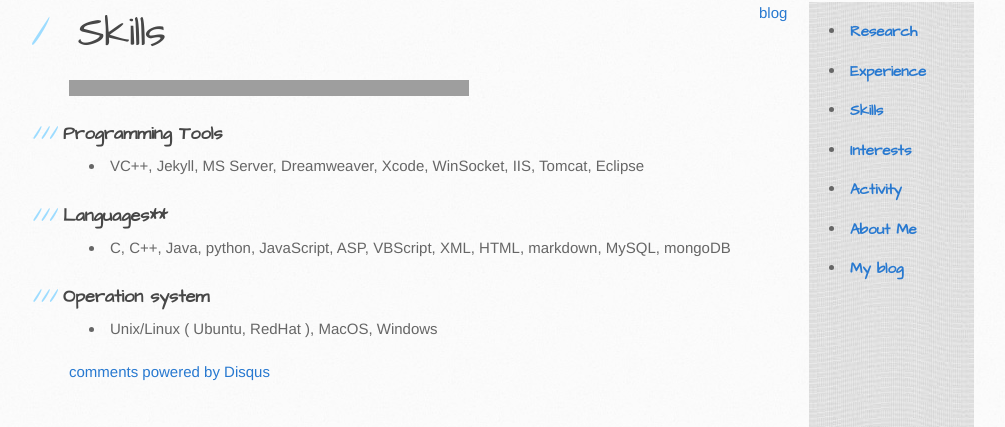
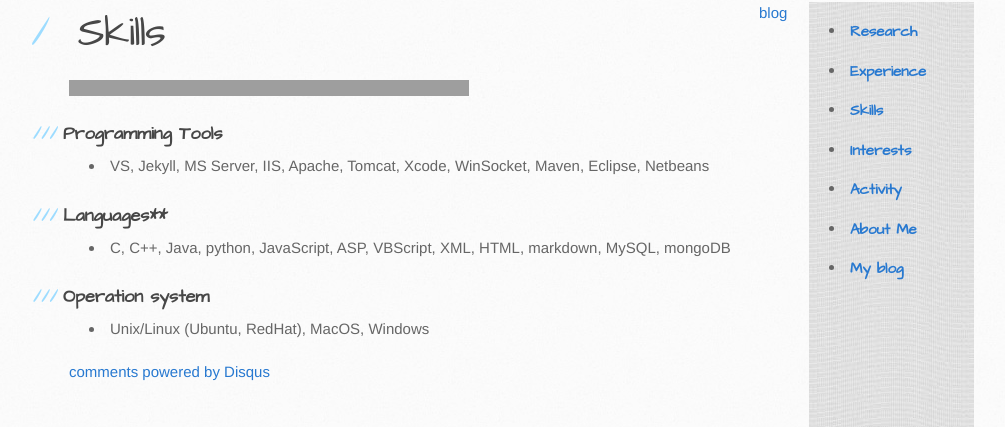
Before and after one commit to yjfox/yjfox.github.io, a Jekyll site: the page built from skills.md, in a window 1280 px wide, cut to the strip 230-657 px from the top of the page. Shown: the whole strip, without its empty margins (101-1106 px from the left). Built offline with Jekyll 4.4.1, drawn with Linux system fonts in a browser that asks for light colours; Markdown is read by kramdown in place of the engine named in the settings; comment, search, counter and statistics services are not loaded; grey boxes are pictures that could not be loaded.

Commit message:
Update skills.md

```diff
--- a/skills.md
+++ b/skills.md
@@ -6,7 +6,7 @@ title: Research Experience
 <h1> Skills </h1>
 *****************
 ###Programming Tools
-- VC++, Jekyll, MS Server, Dreamweaver, Xcode, WinSocket, IIS, Tomcat, Eclipse
+- VS, Jekyll, MS Server, IIS, Apache, Tomcat, Xcode, WinSocket, Maven, Eclipse, Netbeans
 
 
 ###Languages**
@@ -14,4 +14,4 @@ title: Research Experience
 
 
 ###Operation system
-- Unix/Linux ( Ubuntu, RedHat ), MacOS, Windows
+- Unix/Linux (Ubuntu, RedHat), MacOS, Windows
```
